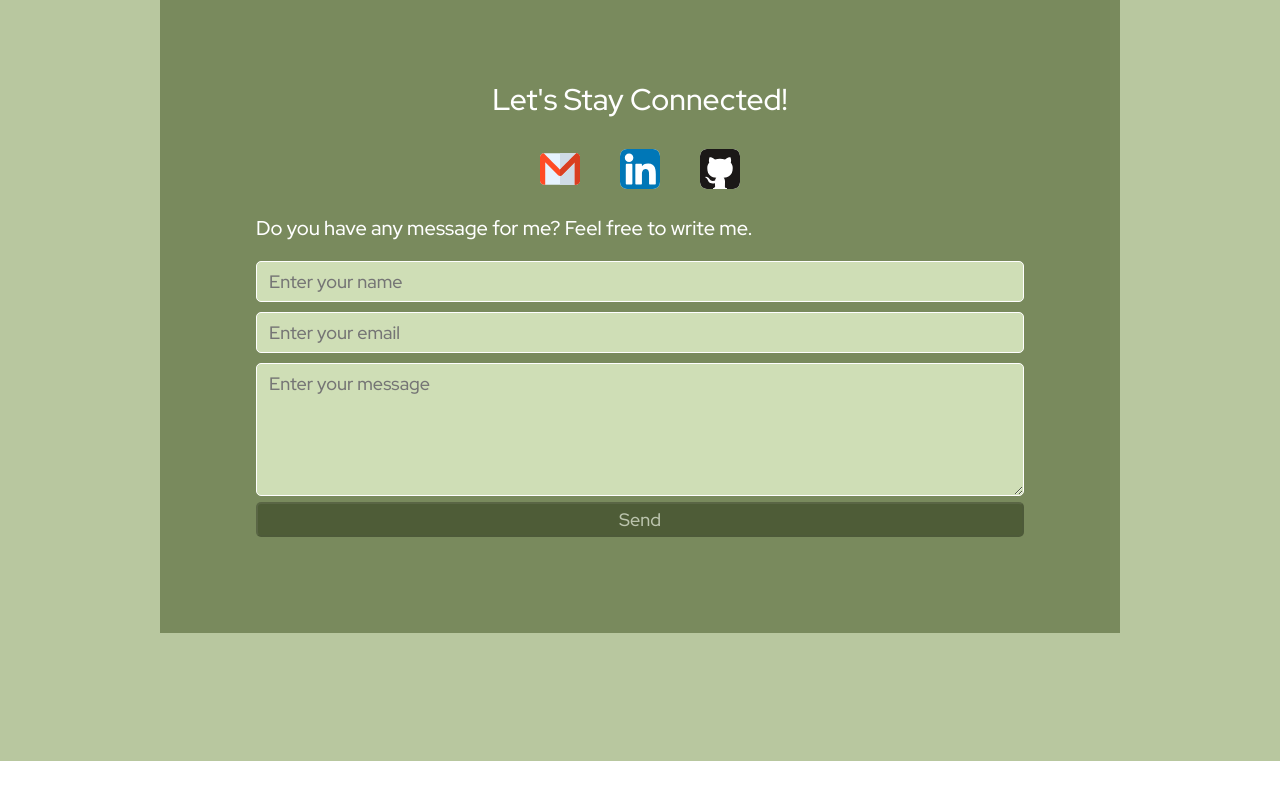
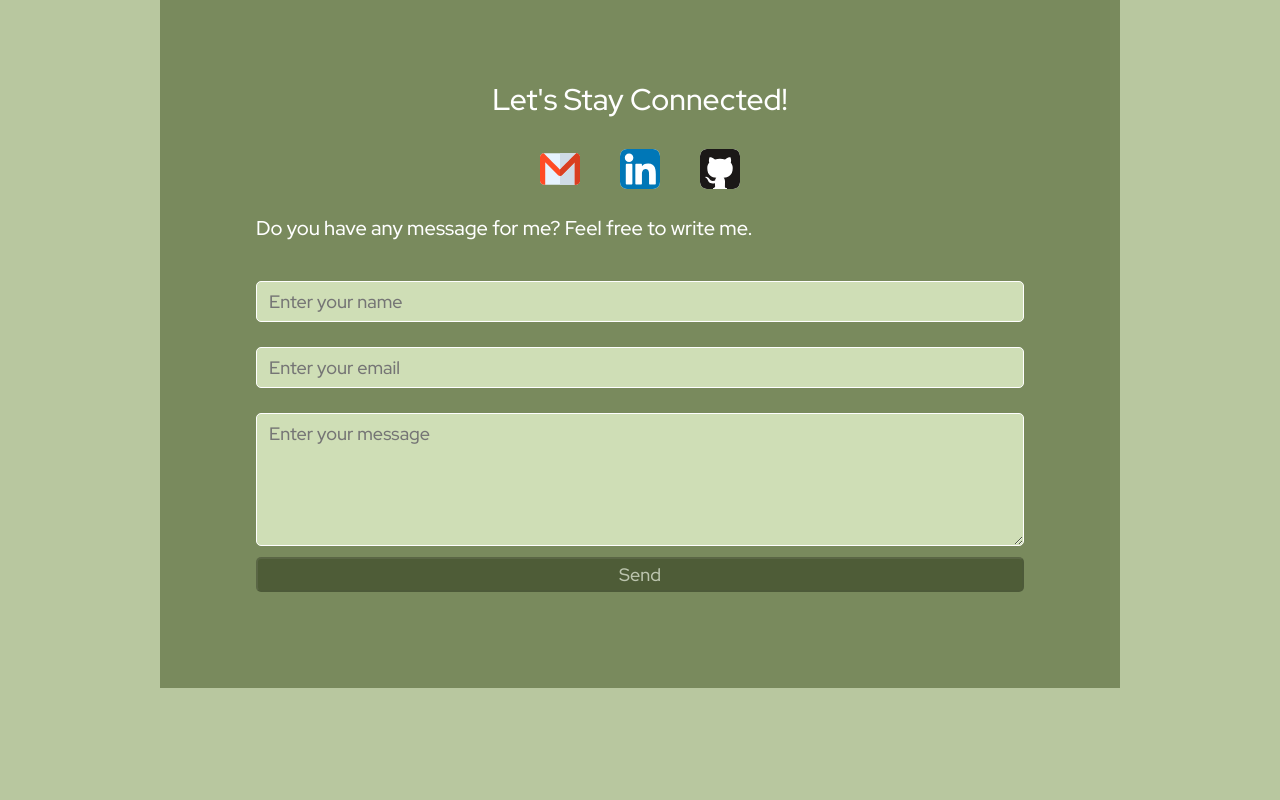
Before and after one commit to curly-talez/Portfolio, an Angular app: page /contact in a window 1280 px wide. Shown: the part 3081-3881 px from the top of the page. Before the commit the page ends 3842 px from the top, so only its background shows below. Built offline with nearby package versions, Linux system fonts and the light colour scheme.

Commit message:
added a loader in contact page

```diff
--- a/src/app/app.component.html
+++ b/src/app/app.component.html
@@ -1,8 +1,9 @@
-<link rel="preconnect" href="https://fonts.googleapis.com">
-<link rel="preconnect" href="https://fonts.gstatic.com" crossorigin>
+<link rel="preconnect" href="https://fonts.googleapis.com" />
+<link rel="preconnect" href="https://fonts.gstatic.com" crossorigin />
 <link
-    href="https://fonts.googleapis.com/css2?family=Nunito+Sans:ital,wght@0,300;1,200;1,300;1,400&family=Red+Hat+Display:wght@500&display=swap"
-    rel="stylesheet">
+  href="https://fonts.googleapis.com/css2?family=Nunito+Sans:ital,wght@0,300;1,200;1,300;1,400&family=Red+Hat+Display:wght@500&display=swap"
+  rel="stylesheet"
+/>
 
 <!-- TODO: Routing will be implemented as an enhacement  -->
 <!-- <router-outlet></router-outlet> -->
--- a/src/app/components/about/about.component.html
+++ b/src/app/components/about/about.component.html
@@ -3,28 +3,47 @@
     <div class="about__details-container">
       <div class="about__image-container">
         <div class="about__image-inner-container">
-                    <img class="about__image" src="../../../assets/images/prof.jpg" alt="Krishnaveni">
+          <img
+            class="about__image"
+            src="../../../assets/images/prof.jpg"
+            alt="Krishnaveni"
+          />
         </div>
         <div class="about__social">
           <a href="#">
-                        <img class="about__social__icons" src="../../../assets/images/gmail.svg" alt="">
+            <img
+              class="about__social__icons"
+              src="../../../assets/images/gmail.svg"
+              alt=""
+            />
           </a>
           <a href="https://www.linkedin.com/in/krishnavenips/" target="_blank">
-                        <img class="about__social__icons" src="../../../assets/images/linkedin.svg" alt="">
+            <img
+              class="about__social__icons"
+              src="../../../assets/images/linkedin.svg"
+              alt=""
+            />
           </a>
           <a href="https://github.com/curly-talez" target="_blank">
-                        <img class="about__social__icons" src="../../../assets/images/github.svg" alt="">
+            <img
+              class="about__social__icons"
+              src="../../../assets/images/github.svg"
+              alt=""
+            />
           </a>
         </div>
       </div>
       <div class="about__text-container">
         <div class="about__hello">Hello,</div>
-                <div class="about__content"> I'm Krishnaveni Sunilkumar.</div>
-                <div class="about__content"> I am a Web Developer, living in Kerala.
-                    Currently I work with some awsome folks at
+        <div class="about__content">I'm Krishnaveni Sunilkumar.</div>
+        <div class="about__content">
+          I am a Web Developer, living in Kerala. Currently I work with some
+          awsome folks at
           <a href="https://www.payoda.com/" target="_blank"><b>PAYODA</b></a>
         </div>
-                <button (click)="downloadPdf()" class="about__button">Download My CV</button>
+        <button (click)="downloadPdf()" class="about__button">
+          Download My CV
+        </button>
       </div>
     </div>
   </div>
--- a/src/app/components/contact/contact.component.html
+++ b/src/app/components/contact/contact.component.html
@@ -3,28 +3,97 @@
     <div class="contact__text-container">
       <div class="contact__stay-connected">Let's Stay Connected!</div>
       <div class="contact__icon-container">
-                <a><img class="contact__icon" src="../../../assets/images/gmail.svg" alt="gmail"></a>
-                <a><img class="contact__icon contact__icon-not-email" src="../../../assets/images/linkedin.svg"
-                        alt="linkedin"></a>
-                <a><img class="contact__icon contact__icon-not-email" src="../../../assets/images/github.svg"
-                        alt="github"></a>
+        <a>
+          <img
+            class="contact__icon"
+            src="../../../assets/images/gmail.svg"
+            alt="gmail"
+          />
+        </a>
+        <a href="https://www.linkedin.com/in/krishnavenips/" target="_blank">
+          <img
+            class="contact__icon contact__icon-not-email"
+            src="../../../assets/images/linkedin.svg"
+            alt="linkedin"
+          />
+        </a>
+        <a href="https://github.com/curly-talez" target="_blank">
+          <img
+            class="contact__icon contact__icon-not-email"
+            src="../../../assets/images/github.svg"
+            alt="github"
+          />
+        </a>
       </div>
-            <div class="contact__form-container" *ngIf="!messageError && !messageSuccess">
-                <div class="contact__message">Do you have any message for me? Feel free to write me.</div>
-                <form id="contact-form" [formGroup]="contactForm" e (ngSubmit)="submitMessage()">
-                    <input placeholder="Enter your name" class="contact__input" type="text" formControlName="name"
-                        name="name">
-                    <input placeholder="Enter your email" class="contact__input" type="email" formControlName="email"
-                        name="email">
-                    <textarea placeholder="Enter your message" class="contact__text-area" cols="30" rows="5"
-                        formControlName="message" name="message"></textarea>
-                    <button class="contact__button" type="submit" [disabled]="!contactForm.valid">Send</button>
+      <div
+        class="contact__form-container"
+        *ngIf="!messageError && !messageSuccess && !showLoader"
+      >
+        <div class="contact__message">
+          Do you have any message for me? Feel free to write me.
+        </div>
+        <form
+          id="contact-form"
+          [formGroup]="contactForm"
+          (ngSubmit)="submitMessage()"
+        >
+          <div class="contact__warning">
+            <span *ngIf="form.name.touched && form.name.invalid"
+              >*Please enter atleast 3 characters</span
+            >
+          </div>
+          <input
+            placeholder="Enter your name"
+            class="contact__input"
+            type="text"
+            formControlName="name"
+            name="name"
+          />
+          <div class="contact__warning">
+            <span *ngIf="form.email.touched && form.email.invalid"
+              >*Please enter a valid email</span
+            >
+          </div>
+          <input
+            placeholder="Enter your email"
+            class="contact__input"
+            type="email"
+            formControlName="email"
+            name="email"
+          />
+          <div class="contact__warning">
+            <span *ngIf="form.message.touched && form.message.invalid"
+              >*Please add atleast 5 characters and atmost 50 characters</span
+            >
+          </div>
+          <textarea
+            placeholder="Enter your message"
+            class="contact__text-area"
+            cols="30"
+            rows="5"
+            formControlName="message"
+            name="message"
+          ></textarea>
+          <button
+            class="contact__button"
+            type="submit"
+            [disabled]="!contactForm.valid"
+          >
+            Send
+          </button>
         </form>
       </div>
-            <div class="contact__message-sent" *ngIf="messageSuccess">
+      <div *ngIf="showLoader" class="contact__loader">
+        <img
+          class="contact__loader__img"
+          src="../../../assets/images/green_style.gif"
+          alt=""
+        />
+      </div>
+      <div class="contact__message-sent" *ngIf="messageSuccess && !showLoader">
         <div>Hey, I got your valuable message. Thanks, pal.</div>
       </div>
-            <div class="contact__message-error" *ngIf="messageError">
+      <div class="contact__message-error" *ngIf="messageError && !showLoader">
         Oops! Something went wrong.
       </div>
     </div>
--- a/src/app/components/contact/contact.component.scss
+++ b/src/app/components/contact/contact.component.scss
@@ -57,7 +57,7 @@ $inputBgColor: #cfdeb6;
     &__input {
         width: 100%;
         border: $borderColor 1px solid;
-        margin-bottom: 10px;
+        margin-bottom: 5px;
         background-color: $inputBgColor;
         padding: 8px 12px;
         color: $textColor;
@@ -73,6 +73,13 @@ $inputBgColor: #cfdeb6;
         color: $textColor;
         outline: none;
         border-radius: 5px;
+        margin-bottom: 5px;
+    }
+
+    &__warning {
+        font-size: 10px;
+        margin-bottom: 2px;
+        height: 13px;
     }
 
     &__button {
@@ -96,6 +103,16 @@ $inputBgColor: #cfdeb6;
         justify-content: center;
         text-align: center;
     }
+
+    &__loader {
+        display: flex;
+        justify-content: center;
+        padding: 20px 0;
+
+        &__img {
+            width: 70%;
+        }
+    }
 }
 
 // desktop view
@@ -114,6 +131,11 @@ $inputBgColor: #cfdeb6;
         &__icon {
             width: 40px;
             height: 40px;
+            cursor: auto;
+        }
+
+        &__icon-not-email {
+            cursor: pointer;
         }
 
         &__icon-container {
@@ -130,5 +152,17 @@ $inputBgColor: #cfdeb6;
             font-weight: 500;
         }
 
+        &__warning {
+            font-size: 15px;
+            margin-bottom: 2px;
+            height: 18px;
+        }
+
+        &__loader {
+            &__img {
+                width: 30%;
+            }
+        }
+
     }
 }
--- a/src/app/components/contact/contact.component.ts
+++ b/src/app/components/contact/contact.component.ts
@@ -11,25 +11,31 @@ export class ContactComponent implements OnInit {
   public contactForm!: FormGroup;
   public messageError: boolean = false;
   public messageSuccess: boolean = false;
+  public showLoader: boolean = false;
 
   constructor() { }
 
   ngOnInit(): void {
     this.contactForm = new FormGroup({
-      name: new FormControl('', [Validators.required, Validators.minLength(1)]),
+      name: new FormControl('', [Validators.required, Validators.minLength(3)]),
       email: new FormControl('', [Validators.required, Validators.email]),
-      message: new FormControl('', [Validators.required, Validators.minLength(1), Validators.maxLength(50)])
+      message: new FormControl('', [Validators.required, Validators.minLength(5), Validators.maxLength(50)])
     })
   }
 
+  get form() {
+    return this.contactForm.controls;
+  }
+
   submitMessage() {
+    this.showLoader = true;
     emailjs.sendForm('service_c5kc565', 'template_ewateue', '#contact-form', 'oo1v5QE6yC-NgQbqc')
       .then((result: EmailJSResponseStatus) => {
         console.log(result.text);
-        this.messageSuccess = true;
+        setTimeout(() => { this.messageSuccess = true; this.showLoader = false; }, 100)
       }, (error) => {
         console.log(error.text);
-        this.messageError = true
+        setTimeout(() => { this.messageError = true; this.showLoader = false }, 100)
       });
   }
 }
--- a/src/app/components/skills/skills.component.html
+++ b/src/app/components/skills/skills.component.html
@@ -1,8 +1,8 @@
 <div class="skills__main-container">
-    <div class="skills__container">
-        <div class="skills__heading">Skills</div>
-        <div class="skills__sibling-fade">
-            <span *ngFor="let skill of skills"> {{skill }}</span>
-        </div>
+  <div class="skills__container">
+    <div class="skills__heading">Skills</div>
+    <div class="skills__sibling-fade">
+      <span *ngFor="let skill of skills"> {{ skill }}</span>
     </div>
+  </div>
 </div>
```
Also changed, not shown: src/app/components/work-experience/work-experience.component.html (+12 -7 lines), src/assets/images/green_style.gif (added). Lines whose indentation alone changed are shown as unchanged.
